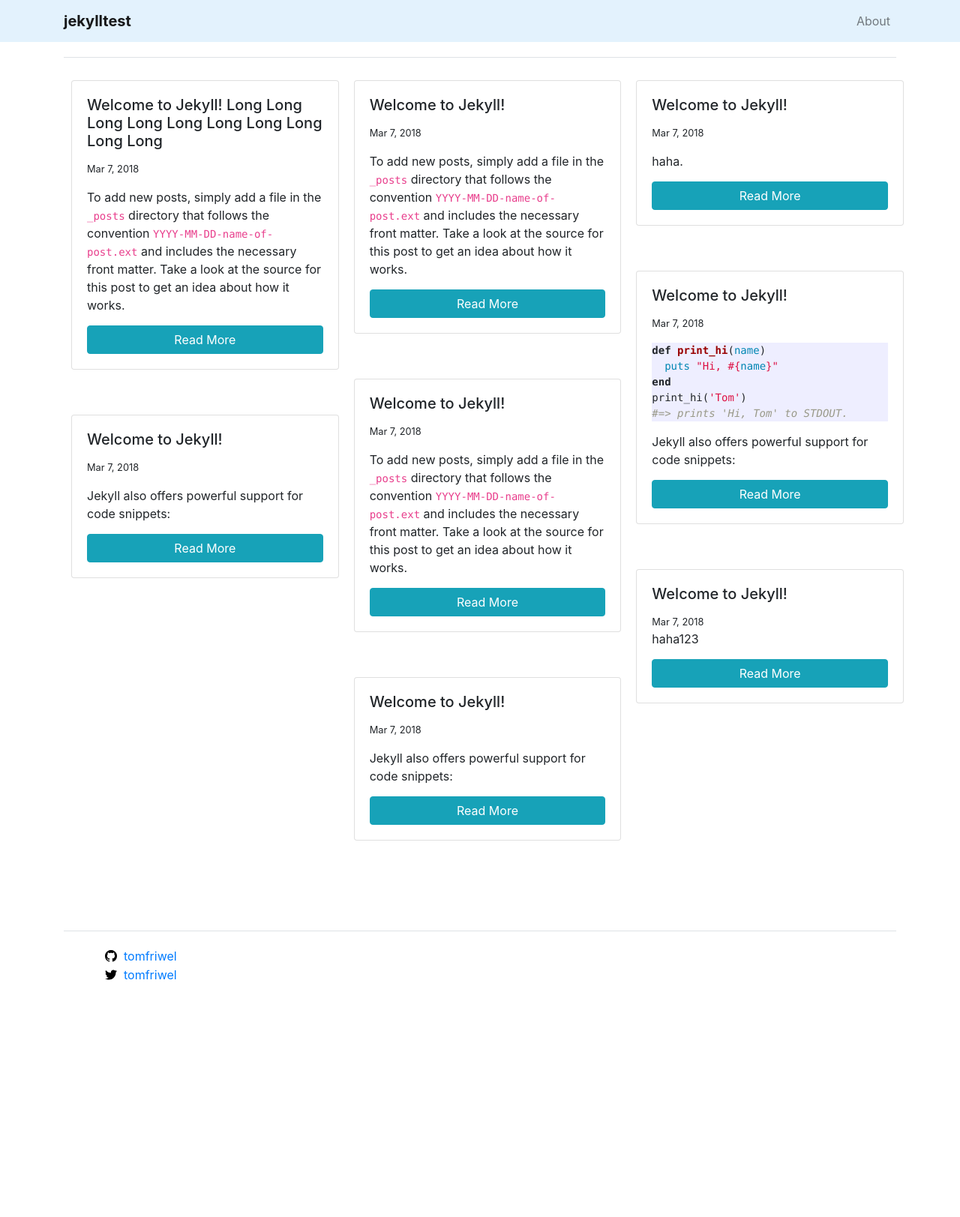
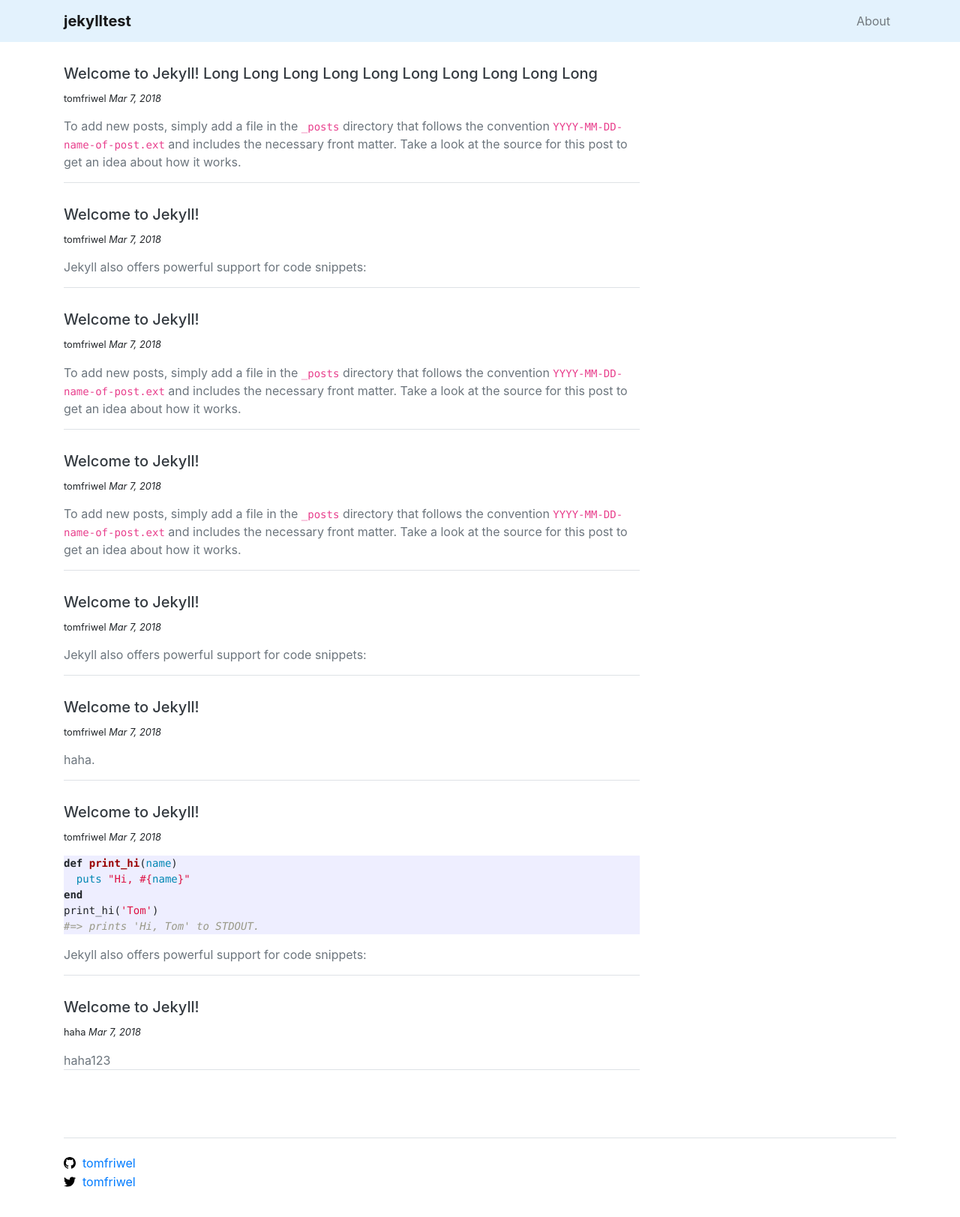
Before and after one commit to tomfriwel/jekylltest, a Jekyll site: the page built from index.html, in a window 1280 px wide. Shown: the whole page at 75% size. Built offline with Jekyll 4.4.1, drawn with Linux system fonts in a browser that asks for light colours; nearby versions of some CDN libraries; the list of posts is cut into pages by our own code; before the commit the page ends 1347 px from its top, so only the background shows below that.

Commit message:
blog list style

```diff
--- a/_config.yml
+++ b/_config.yml
@@ -13,6 +13,7 @@
 # you will see them accessed via {{ site.title }}, {{ site.email }}, and so on.
 # You can create any custom variable you would like, and they will be accessible
 # in the templates via {{ site.myvariable }}.
+author: tomfriwel
 title: jekylltest
 email: your-email@example.com
 description: >- # this means to ignore newlines until "baseurl:"
--- a/_includes/footer.html
+++ b/_includes/footer.html
@@ -1,4 +1,4 @@
-<div class="container border-top d-flex flex-wrap justify-content-start" style="margin-top:90px; padding-top:20px; margin-bottom:20px; overflow:hidden;">
+<div class="border-top d-flex flex-wrap justify-content-start" style="margin-top:90px; padding-top:20px; margin-bottom:20px; overflow:hidden;">
   <div>
     {% include social.html %}
   </div>
--- a/_layouts/home.html
+++ b/_layouts/home.html
@@ -1,28 +1,26 @@
 ---
 layout: default
 ---
-<div class="home">
-  {{ content }}
+<div class="" style="max-width:768px;">
   {% if site.posts.size > 0 %}
-  <!-- <h2 class="view">{{ page.list_title | default: "Posts" }}</h2> -->
-  <div class="card-columns border-top" style="margin-top:20px;">
-  <!-- <div class="d-flex flex-wrap justify-content-around" style="overflow:hidden; margin-top:20px;"> -->
+  <div class="" style="margin-top:20px;">
     {% for post in paginator.posts %}
-    <div class="card" style="margin: 30px 10px;">
-      <div class="card-body">
-        <h5 class="card-title">{{ post.title | escape }}</h5>
+    <div class="border-bottom" style="margin: 30px 0px;">
+
+      <div class="">
+        <a class="text-dark" href="{{ post.url | relative_url }}"><h5 class="card-title">{{ post.title | escape }}</h5></a>
 
         {% assign date_format = site.minima.date_format | default: "%b %-d, %Y" %}
-        <span class="small">{{ post.date | date: date_format }}</span>
-        <p>
+        <p class="small">
+            {% if post.author %} {{ post.author }} {% else %} {{site.author}} {% endif %}
+          <i>{{ post.date | date: date_format }}</i>
+        </p>
+        <div class="text-muted">
           {% if post.excerpt %} {{ post.excerpt }} {% endif %}
-        </p>
-        <a class="btn btn-info btn-block" href="{{ post.url | relative_url }}">Read More</a>
-        <!-- <div class="card-footer">123</div> -->
+        </div>
       </div>
     </div>
     {% endfor %}
-
   </div>
   {% include paginator.html %} {% endif %}
 </div>
--- a/_posts/2018-03-07-welcome-to-jekyll copy 2.markdown
+++ b/_posts/2018-03-07-welcome-to-jekyll copy 2.markdown
@@ -1,5 +1,6 @@
 ---
 layout: post
+author: haha
 title:  "Welcome to Jekyll!"
 siteimage: /assets/images/sample.jpg
 excerpt: 'haha123'
--- a/assets/css/main.scss
+++ b/assets/css/main.scss
@@ -90,6 +90,9 @@ $spacing-unit:     30px !default;
     list-style: none;
     overflow: hidden;
   }
+  .social-media-list {
+    padding-left: 0;
+  }
   .social-media-list li {
     margin-top: 5px;
     width: 200px;
@@ -114,13 +117,6 @@ $spacing-unit:     30px !default;
     height: 100%;
   }
 
-  .footer-heading, .footer-col {
-    float: left;
-    overflow: hidden;
-  }
-  .footer-col-3 {
-    width: 300px;
-  }
 
 // override bootstrap classes
   // .container, .navbar {
```
Also changed, not shown: _layouts/home-card.html (added, +33 -0 lines).
